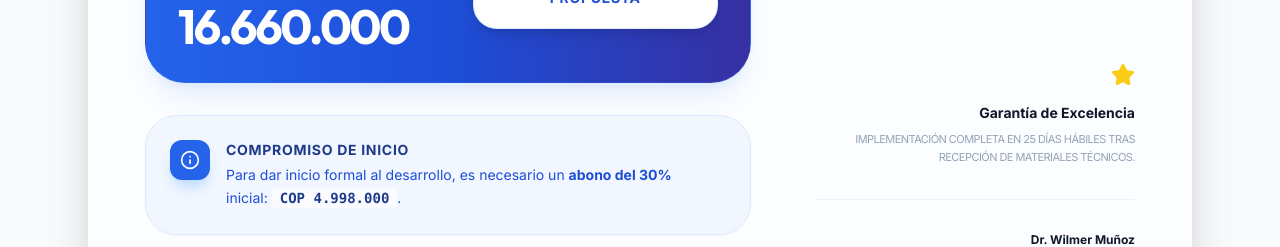
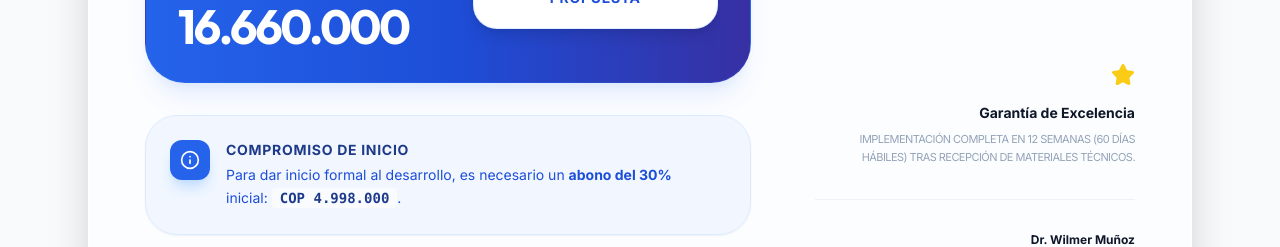
Before and after one commit to bffs416/Propuestas, a Next.js app: page /dr-wilmer-munoz in a window 1280 px wide. Shown: the part 4420-4667 px from the top of the page. Built offline with nearby package versions, Linux system fonts and the light colour scheme.

Commit message:
fix: hacer dinamico el tiempo de entrega en la garantia de la propuesta

```diff
--- a/src/components/landing/investment.tsx
+++ b/src/components/landing/investment.tsx
@@ -156,7 +156,11 @@ export default function Investment({ proposalData }: { proposalData: ProposalDat
                 Garantía de Excelencia
               </p>
               <p className="text-[11px] text-slate-400 leading-relaxed mt-2 uppercase tracking-tighter">
-                Implementación completa en 25 días hábiles tras recepción de materiales técnicos.
+                {proposalData.ref === 'WILMER_360_2026' ? (
+                  <>Implementación completa en 12 semanas (60 días hábiles) tras recepción de materiales técnicos.</>
+                ) : (
+                  <>Implementación completa en 25 días hábiles tras recepción de materiales técnicos.</>
+                )}
               </p>
             </div>
             <div className="pt-8 border-t border-slate-200/50">
```
